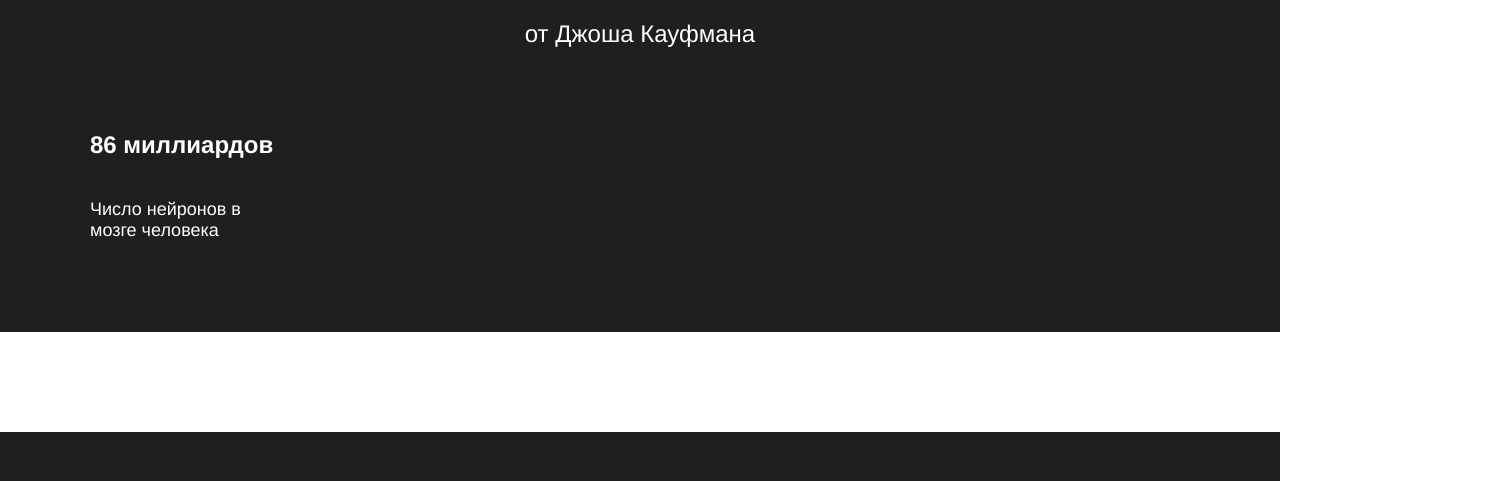
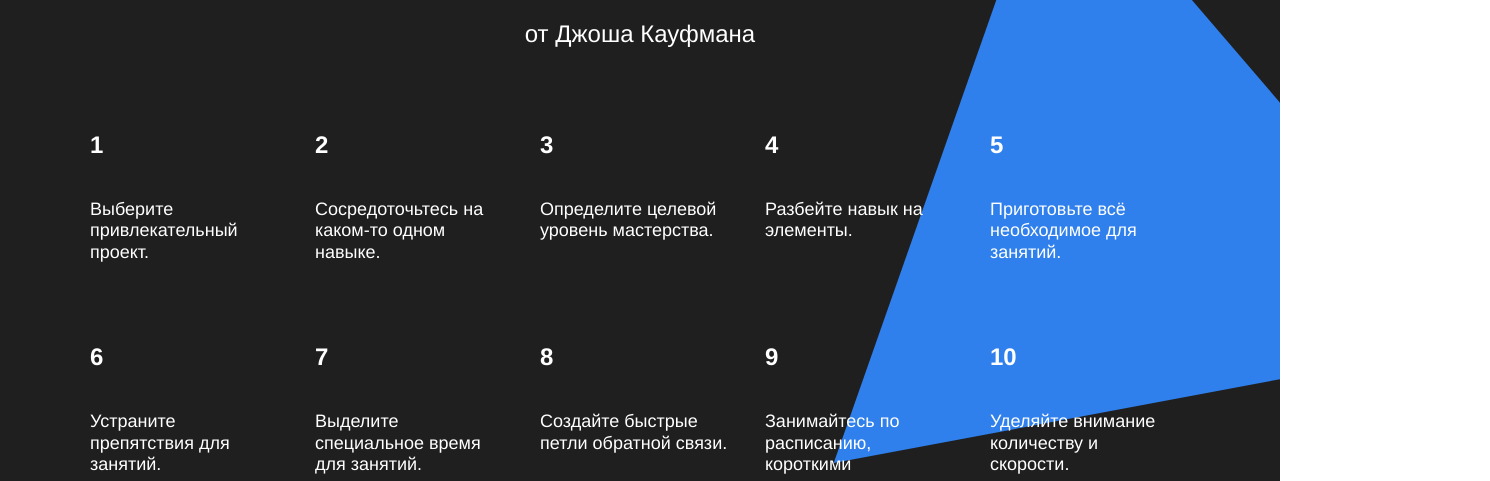
Before and after one commit to belkaksu/how-to-learn, a plain HTML site: page index.html in a window 1280 px wide. Shown: the part 2859-3340 px from the top of the page, 1490 px wide, since content can reach past the window. Drawn offline with Linux system fonts and the light colour scheme.

Commit message:
kaufman flexbox

```diff
--- a/index.html
+++ b/index.html
@@ -139,15 +139,74 @@
           <div class="table_theme_dark table__pos_theme_dark">
             <div class="table__cell_theme_dark">
               <h2 class="table__heading_theme_dark page__font_fs table__heading_margin_top_theme_dark">
-                86 миллиардов
+                1
               </h2>
-              <p class="table__text_theme_dark table__text_margin_top_theme_dark">Число нейронов в мозге человека</p>
+              <p class="table__text_theme_dark table__text_margin_top_theme_dark">Выберите привлекательный проект.</p>
+            </div>
+
+            <div class="table__cell_theme_dark">
+              <h2 class="table__heading_theme_dark page__font_fs table__heading_margin_top_theme_dark">
+                2
+              </h2>
+              <p class="table__text_theme_dark table__text_margin_top_theme_dark">Сосредоточьтесь на каком-то одном навыке.</p>
+            </div>
+
+            <div class="table__cell_theme_dark">
+              <h2 class="table__heading_theme_dark page__font_fs table__heading_margin_top_theme_dark">
+                3
+              </h2>
+              <p class="table__text_theme_dark table__text_margin_top_theme_dark">Определите целевой уровень мастерства.</p>
+            </div>
+
+            <div class="table__cell_theme_dark">
+              <h2 class="table__heading_theme_dark page__font_fs table__heading_margin_top_theme_dark">
+                4
+              </h2>
+              <p class="table__text_theme_dark table__text_margin_top_theme_dark">Разбейте навык на элементы.</p>
+            </div>
+
+            <div class="table__cell_theme_dark">
+              <h2 class="table__heading_theme_dark page__font_fs table__heading_margin_top_theme_dark">
+                5
+              </h2>
+              <p class="table__text_theme_dark table__text_margin_top_theme_dark">Приготовьте всё необходимое для занятий.</p>
+            </div>
+
+            <div class="table__cell_theme_dark">
+              <h2 class="table__heading_theme_dark page__font_fs table__heading_margin_top_theme_dark">
+                6
+              </h2>
+              <p class="table__text_theme_dark table__text_margin_top_theme_dark">Устраните препятствия для занятий.</p>
+            </div>
+
+            <div class="table__cell_theme_dark">
+              <h2 class="table__heading_theme_dark page__font_fs table__heading_margin_top_theme_dark">
+                7
+              </h2>
+              <p class="table__text_theme_dark table__text_margin_top_theme_dark">Выделите специальное время для занятий.</p>
+            </div>
+
+            <div class="table__cell_theme_dark">
+              <h2 class="table__heading_theme_dark page__font_fs table__heading_margin_top_theme_dark">
+                8
+              </h2>
+              <p class="table__text_theme_dark table__text_margin_top_theme_dark">Создайте быстрые петли обратной связи.</p>
+            </div>
+
+            <div class="table__cell_theme_dark">
+              <h2 class="table__heading_theme_dark page__font_fs table__heading_margin_top_theme_dark">
+                9
+              </h2>
+              <p class="table__text_theme_dark table__text_margin_top_theme_dark">Занимайтесь по расписанию, короткими интенсивными интервалами.</p>
+            </div>
+
+            <div class="table__cell_theme_dark">
+              <h2 class="table__heading_theme_dark page__font_fs table__heading_margin_top_theme_dark">
+                10
+              </h2>
+              <p class="table__text_theme_dark table__text_margin_top_theme_dark">Уделяйте внимание количеству и скорости.</p>
             </div>
           </div>
-
-
-
-
 
           <img
             class="triangle"
--- a/styles/style.css
+++ b/styles/style.css
@@ -249,6 +249,10 @@
   background-color: #1f1f1f;
   color: white;
   padding: 90px 0;
+  display: flex;
+  flex-direction: column;
+  position: relative;
+  overflow: hidden;
 }
 
 
@@ -274,6 +278,7 @@
   justify-content: space-between;
   flex-wrap: wrap;
   align-items: baseline;
+  z-index: 2;
 }
 
 .table__pos_theme_dark {
@@ -316,50 +321,6 @@
 .table__text_margin_top_theme_dark {
   margin-top: 20px;
 }
-
-
-/* .table {
-  display: flex;
-  justify-content: space-between;
-  flex-wrap: wrap;
-  align-items: baseline;
-}
-
-
-.table__pos_theme_light {
-  width: 1100px;
-  margin: 0 auto;
-}
-
-.table__cell {
-  width: 250px;
- }
-
-.table__heading {
-  line-height: 1.15;
-  font-weight: bold;
-  text-align: left;
-}
-
-.table__heading_margin_top {
-  margin-top: 60px;
-}
-
-.table__text {
-  font-size: 18px;
-  line-height: 1.2;
-}
-
-.table__text_margin_top {
-  margin-top: 20px;
-} */
-
-
-
-
-
-
-
 
 
 .triangle {
```
